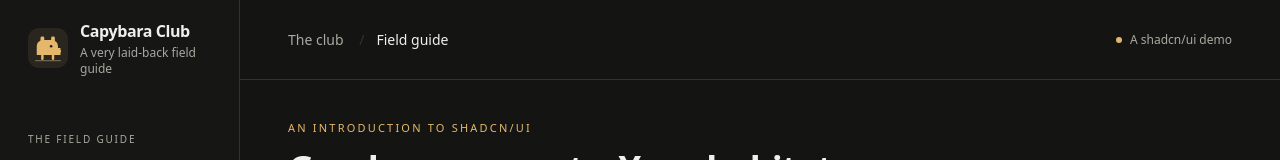
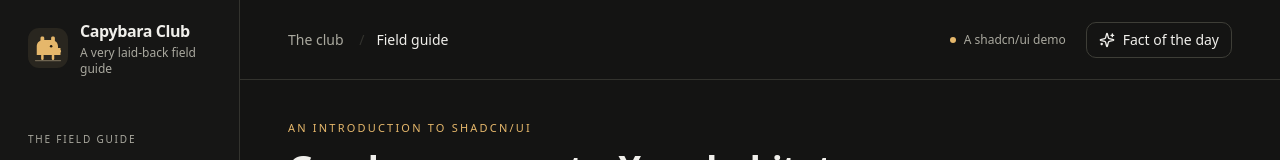
Before and after one commit to ahti-ruusuvuori-knowit/shadcn-ui-demo, a React (Vite) app: page / in a window 1280 px wide. Shown: the top 160 px of the page. Built offline with nearby package versions, Linux system fonts and the light colour scheme.

Commit message:
Compose a customized fact-of-the-day dialog

```diff
--- a/src/components/demo/fact-of-day.tsx
+++ b/src/components/demo/fact-of-day.tsx
@@ -1,4 +1,40 @@
-// Live demo 2: add the fact-of-the-day Dialog here.
+import { Sparkles } from "lucide-react"
+import { Button } from "@/components/ui/button"
+import {
+  Dialog,
+  DialogClose,
+  DialogContent,
+  DialogDescription,
+  DialogFooter,
+  DialogHeader,
+  DialogTitle,
+  DialogTrigger,
+} from "@/components/ui/dialog"
+import { dailyFact } from "@/lib/data"
+
 export function FactOfDay() {
-  return null
+  return (
+    <Dialog>
+      <DialogTrigger asChild>
+        <Button variant="outline" size="sm">
+          <Sparkles aria-hidden="true" />
+          Fact of the day
+        </Button>
+      </DialogTrigger>
+      <DialogContent className="max-w-xl border-primary/20 p-8">
+        <DialogHeader className="gap-4 text-left">
+          <p className="text-xs uppercase tracking-widest text-primary">
+            A moment of capybara wisdom
+          </p>
+          <DialogTitle className="pr-5 text-2xl leading-tight">{dailyFact.title}</DialogTitle>
+          <DialogDescription className="text-base leading-8">{dailyFact.body}</DialogDescription>
+        </DialogHeader>
+        <DialogFooter className="mt-4">
+          <DialogClose asChild>
+            <Button className="rounded-full px-6">Stay curious</Button>
+          </DialogClose>
+        </DialogFooter>
+      </DialogContent>
+    </Dialog>
+  )
 }
```
